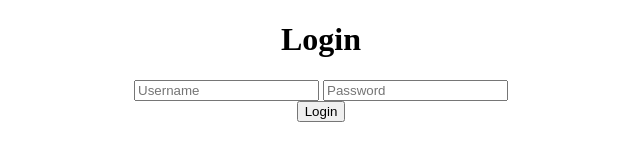
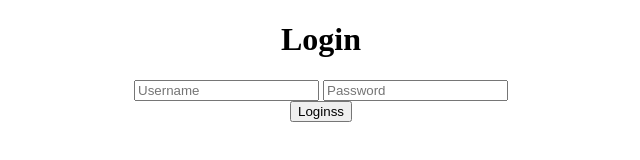
Before and after one commit to lexiloreeo/Activity_3, a plain HTML site: page index.html in a window 1280 px wide. Shown: the full height of the page, 319-959 px from the left. Drawn offline with Linux system fonts and the light colour scheme.

Commit message:
3rd commit

```diff
--- a/index.html
+++ b/index.html
@@ -14,7 +14,7 @@
 <input type="text" placeholder="Username">
 <input type="text" placeholder="Password">
 <div style="margin-top: Irem;">
-<button id="buttonLogin">Login</button>
+<button id="buttonLogin">Loginss</button>
 </div>
     </div>
 </body>
```
